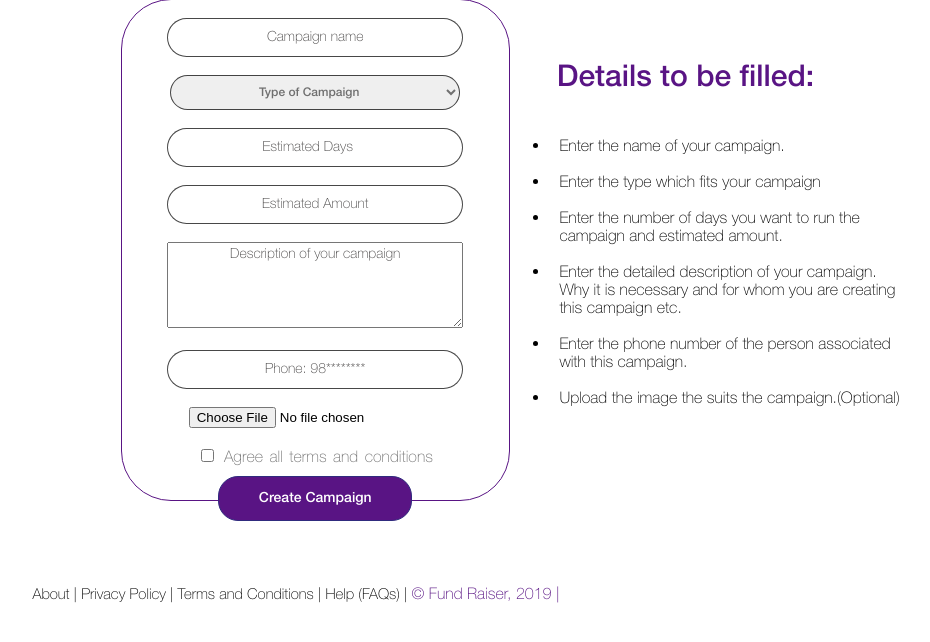
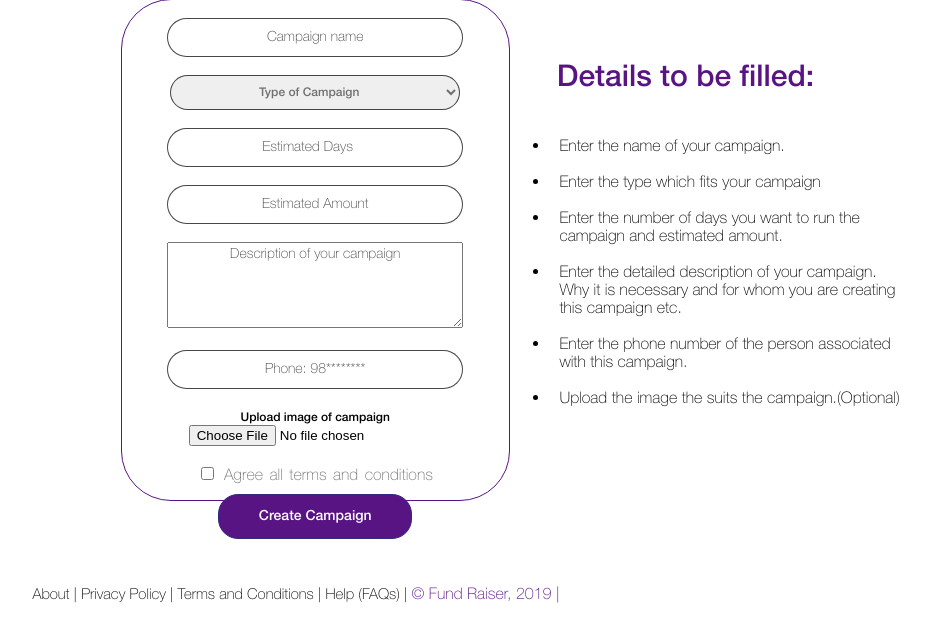
Before and after one commit to websmartdream428/fund_raiser, a PHP site: page /Fund-Raiser/createCampaign.php in a window 1280 px wide. Shown: the part 131-773 px from the top of the page, without its empty margins (344-1274 px from the left). Run offline with PHP 8.4, Linux system fonts and the light colour scheme; the visitor is signed in with stand-in values (Sample User, id 1).

Commit message:
image upload in create campaign part

```diff
--- a/alldatabasecodes.sql
+++ b/alldatabasecodes.sql
@@ -27,6 +27,7 @@
     campaign_days bigint not null,
     campaign_amount bigint not null,
     `campaign_description` varchar(255) not null,
-    camapignPhone bigint not null,
+    campaignPhone bigint not null,
+    campaignImage varchar(255),
     campaign_reg_date TIMESTAMP DEFAULT CURRENT_TIMESTAMP ON UPDATE CURRENT_TIMESTAMP
 );
--- a/assets/css/createCampaign.css
+++ b/assets/css/createCampaign.css
@@ -131,6 +131,11 @@
     outline: none;
 }
 
+#campaignImage {
+    font-family: HelveticaNeueMedium;
+    font-size: 12px;
+}
+
 .boxtwo select {
     color: #707070;
 }
--- a/createCampaign.php
+++ b/createCampaign.php
@@ -52,7 +52,7 @@
 
         <div class="boxtwo">
         <br>
-            <form action="includes/createCampaign.inc.php" method="POST">
+            <form action="includes/createCampaign.inc.php" method="POST" enctype="multipart/form-data">
                 <input type="text" name="campaignName" placeholder="Campaign name" required><br><br>
                 <select name="campaignType" required>
                     <option disabled selected>Type of Campaign</option>
@@ -65,7 +65,8 @@
                 <textarea rows="5" cols="50" name="campaignDescription" placeholder="Description of your campaign" required></textarea><br><br>
                 <input type="tel" name="phone" placeholder="Phone: 98********" pattern="[0-9]{10}" required><br><br>
                 <!-- to-do upload file -upload image only-->
-                <input type="file" name="campaignPhoto"><br><br>
+                <span id="campaignImage">Upload image of campaign</span> <br>
+                <input type="file" name="campaignPhoto" accept="image/*"><br><br>
                 <input type="checkbox" required><span id="agreeterms"> Agree all terms and conditions</span><br>
                 <input type="submit" name="submit" value="Create Campaign">
             </form>
```
Also changed, not shown: includes/createCampaign.inc.php (+13 -3 lines), 5 other files.
